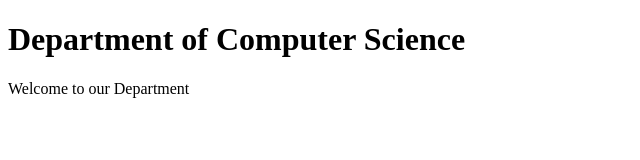
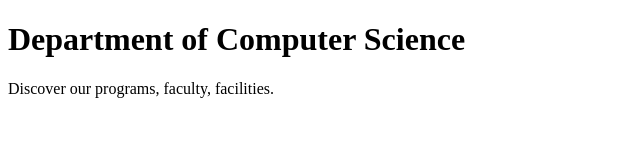
Before and after one commit to devarakrishnalasyacse25-ai/conflictresolver, a plain HTML site: page index.html in a window 1280 px wide. Shown: the whole page, without its empty margins (0-640 px from the left). Drawn offline with Linux system fonts and the light colour scheme.

Commit message:
Design-update updated

```diff
--- a/index.html
+++ b/index.html
@@ -10,7 +10,7 @@
         Department of Computer Science
     </h1>
     <p>
-        Welcome to our Department
+        Discover our programs, faculty, facilities.
     </p>
 
 </body>
```
